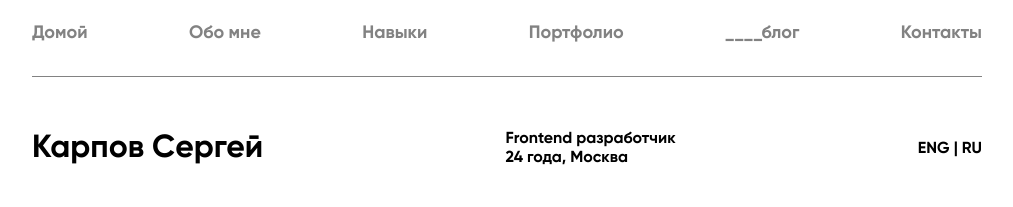
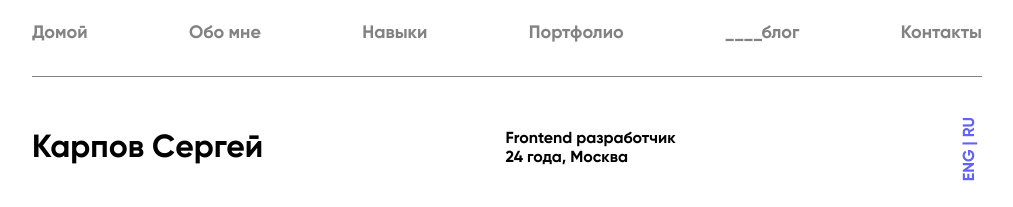
Before and after one commit to kqrte/resume, a plain HTML site: page index.html in a window 1280 px wide. Shown: the top 207 px of the page, without its empty margins (133-1146 px from the left). Drawn offline with Linux system fonts and the light colour scheme; files whose address does not match are found by name.

Commit message:
Update style.css

```diff
--- a/CSS/style.css
+++ b/CSS/style.css
@@ -107,6 +107,13 @@ p {
     object-fit: cover;
     object-position: center 50%;
     margin-bottom: 105px;
+}
+
+
+.home_language {
+    padding-top: 40px;
+    transform: rotate(-90deg);
+    color: rgb(97, 97, 251);
 }
 
 /* Обо мне */
```
